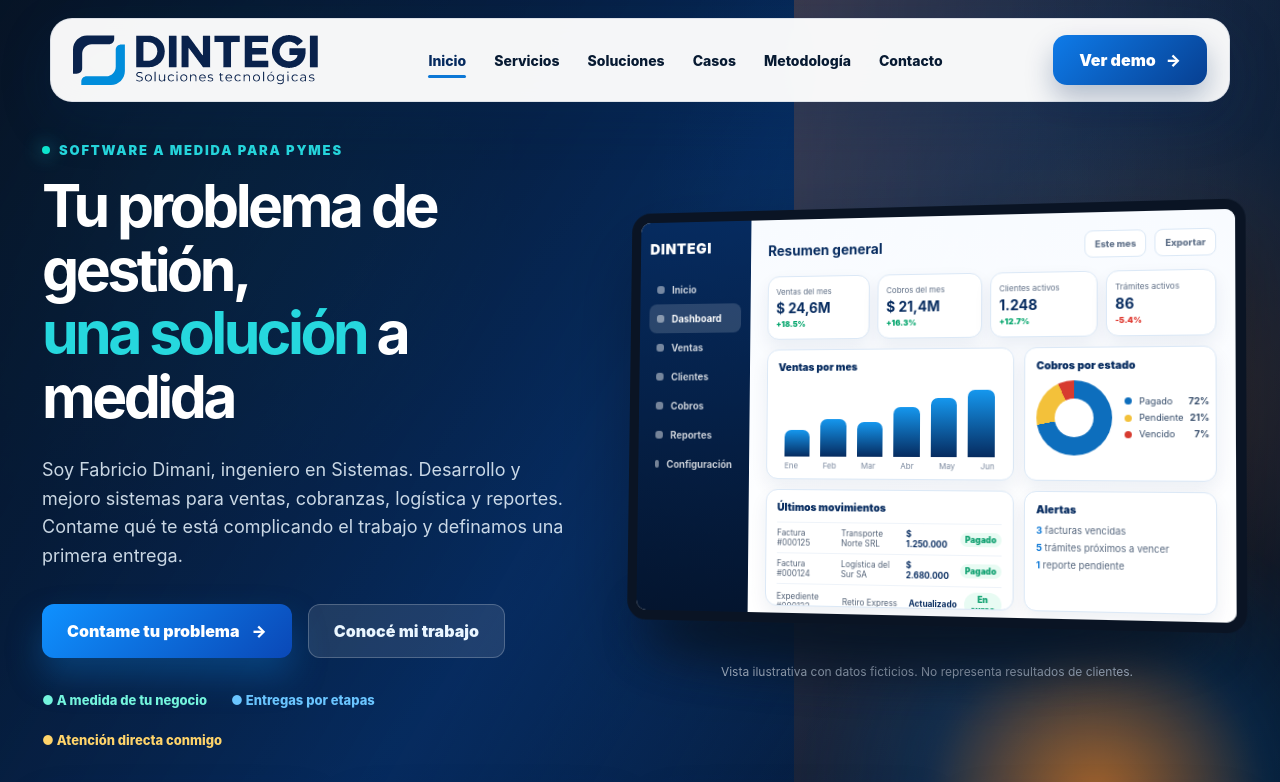
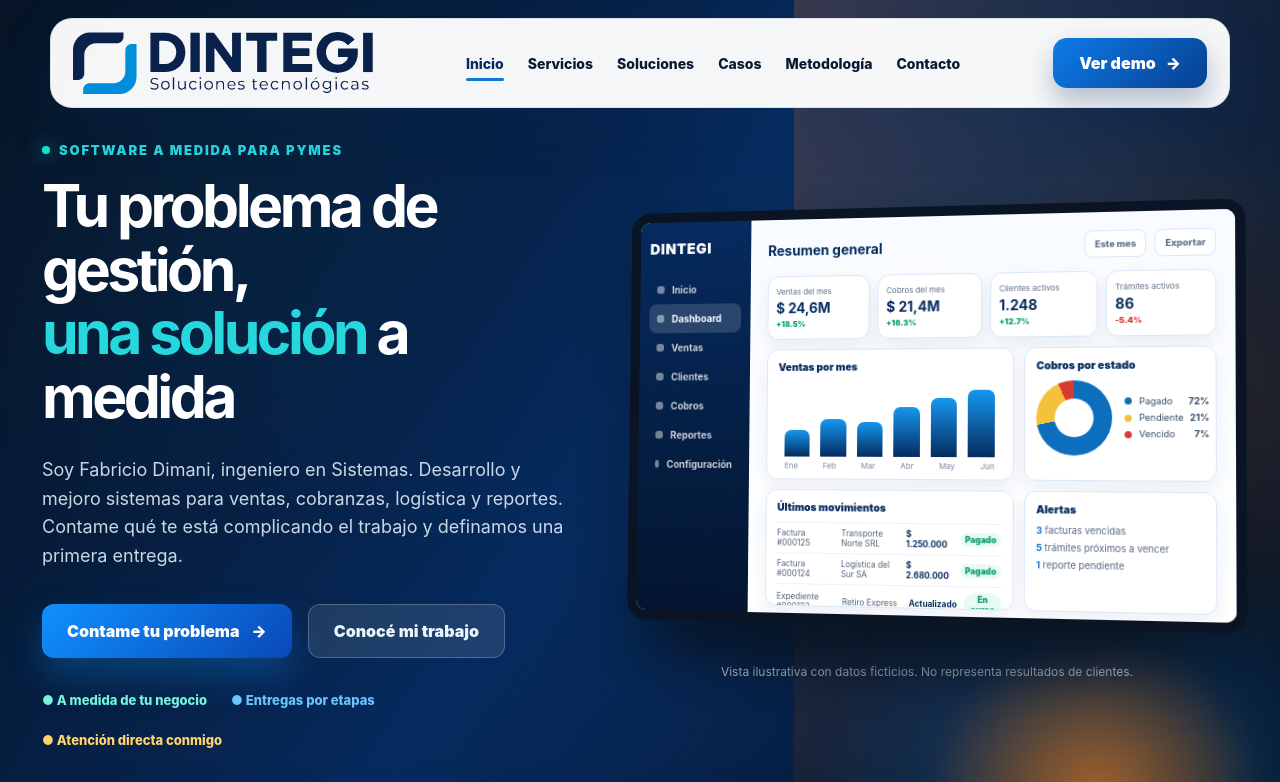
Before and after one commit to fabriciodimani/dintegi, a React (Vite) app: page / in a window 1280 px wide. Shown: the top 782 px of the page. Built offline with nearby package versions, Linux system fonts and the light colour scheme.

Commit message:
Ajusta tamaño del logo en encabezado

```diff
--- a/src/index.css
+++ b/src/index.css
@@ -2759,3 +2759,52 @@ main { background: #ffffff; }
     flex-basis: 165px !important;
   }
 }
+
+/* Mayor presencia de la marca en el encabezado. */
+@media (min-width: 1101px) {
+  .siteHeader .brand {
+    width: 300px !important;
+    max-width: 300px !important;
+    flex-basis: 300px !important;
+    height: 64px !important;
+  }
+  .siteHeader {
+    gap: 22px !important;
+  }
+  .siteHeader .navLinks {
+    gap: 24px !important;
+  }
+}
+@media (min-width: 821px) and (max-width: 1100px) {
+  .siteHeader {
+    gap: 18px !important;
+    padding-inline: 18px !important;
+  }
+  .siteHeader .brand {
+    width: 240px !important;
+    max-width: 240px !important;
+    flex-basis: 240px !important;
+  }
+  .siteHeader .navLinks {
+    gap: 16px !important;
+    font-size: 13px !important;
+  }
+  .siteHeader .headerCta {
+    padding-inline: 18px !important;
+    white-space: nowrap;
+  }
+}
+@media (min-width: 461px) and (max-width: 820px) {
+  .siteHeader .brand {
+    width: 220px !important;
+    max-width: 220px !important;
+    flex-basis: 220px !important;
+  }
+}
+@media (max-width: 460px) {
+  .siteHeader .brand {
+    width: 185px !important;
+    max-width: 185px !important;
+    flex-basis: 185px !important;
+  }
+}
```
